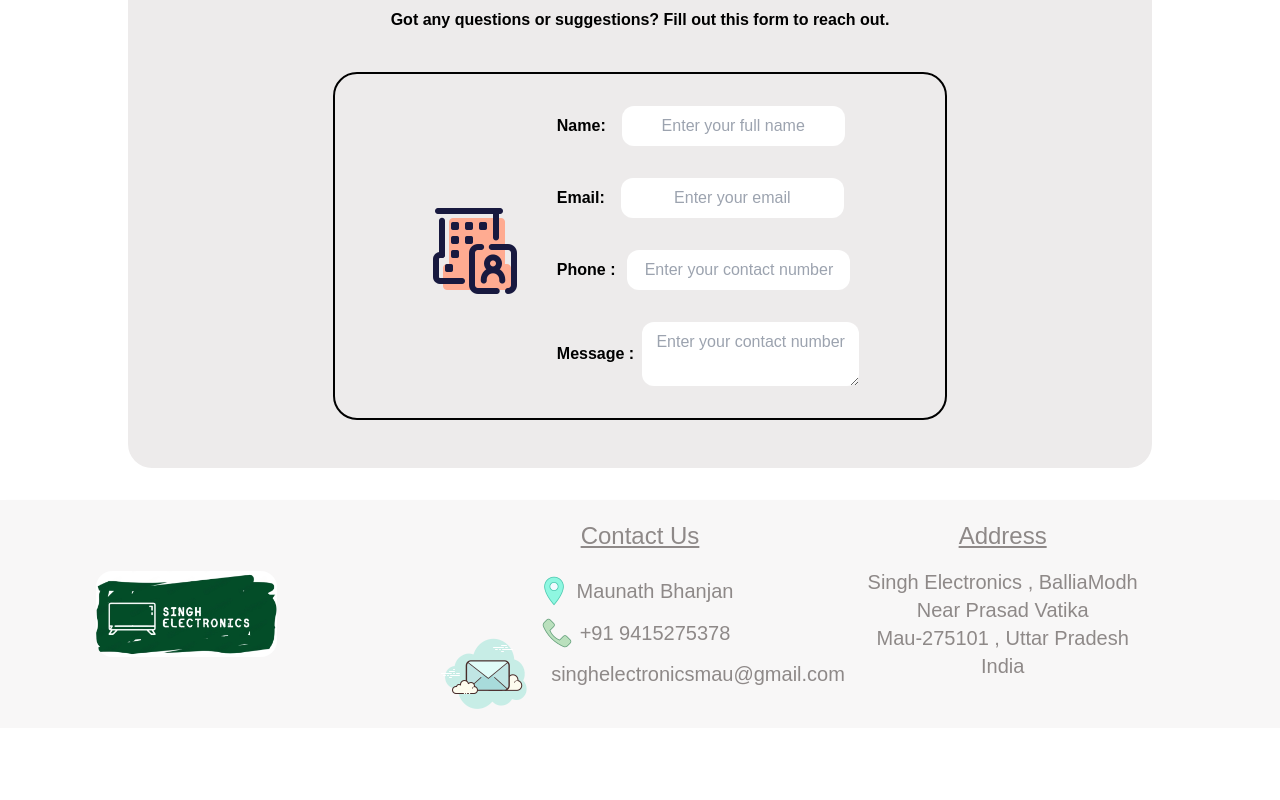
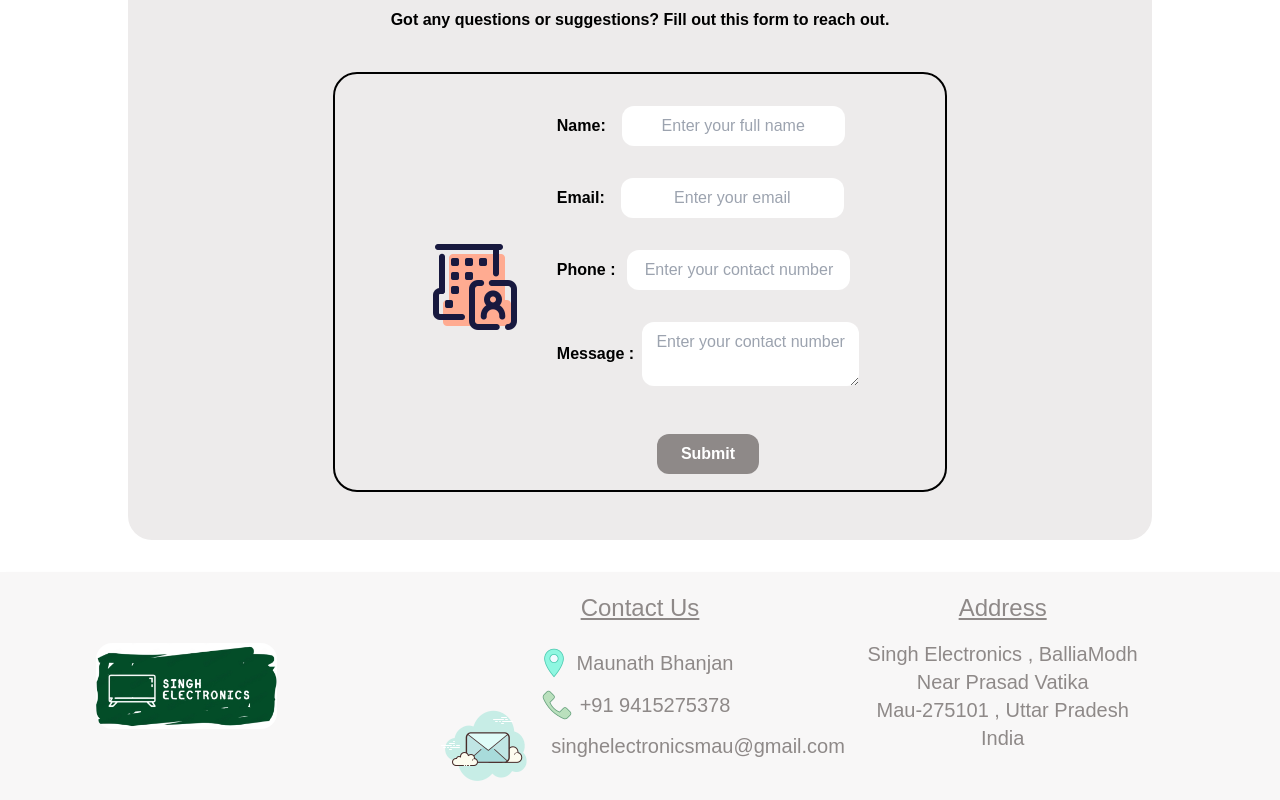
Before and after one commit to Aryaman11/storeapp, a React (Create React App) app: page / in a window 1280 px wide. Shown: the part 1414-2214 px from the top of the page. Before the commit the page ends 2142 px from the top, so only its background shows below. Built offline with nearby package versions, Linux system fonts and the light colour scheme.

Commit message:
query button

```diff
--- a/src/component/homeWidget/query.jsx
+++ b/src/component/homeWidget/query.jsx
@@ -32,9 +32,13 @@ const Query = () =>{
                         <label className="font-semibold pr-2" >Message <span className="max-[999px]:hidden">:</span></label>
                         <textarea value="" className="rounded-xl p-2 text-center w-auto" placeholder="Enter your contact number"/>
                     </div>
+                    <div className="flex justify-center py-4">
+                    <button className="bg-[#8E8988]  text-white font-semibold px-6 py-2 rounded-xl">Submit</button>
+                    </div>
                 </div>
 
             </div>
+
         </div>
     )
 }
```
